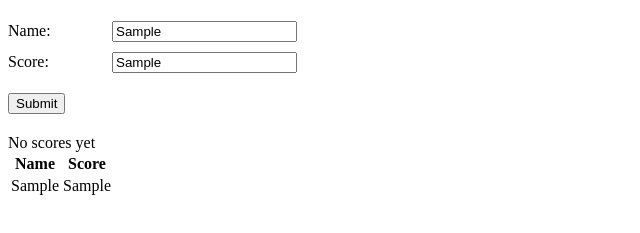
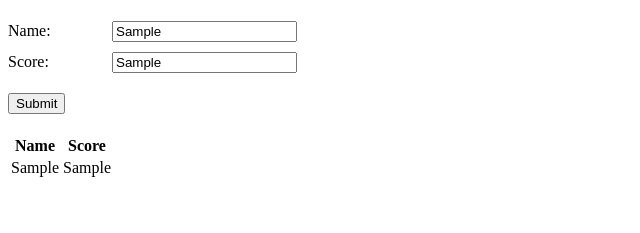
Before and after one commit to acciojob/game-high-scores-Mazhar-54321, a website: page main.html in a window 1280 px wide. Both pictures are taken after typing "Sample", "Sample" into the empty fields and a click on the button "Submit". Shown: the part 79-312 px from the top of the page, without its empty margins (0-640 px from the left). Drawn offline with Linux system fonts and the light colour scheme.

Commit message:
created a submission

```diff
--- a/main.html
+++ b/main.html
@@ -14,15 +14,10 @@
       <input type="text" id="score" /><br />
       <input type="button" value="Submit" onclick="saveScore()" />
     </form>
-    <div id="scores">No scores yet
+    <div id="scores">
       <table>
 
-        <tbody class="tbody">
-          <tr>
-            <th>Name</th>
-            <th>Score</th>
-          </tr>
-        </tbody>
+
       </table>
     </div>
 
--- a/script.js
+++ b/script.js
@@ -3,11 +3,12 @@ const nameInput = document.getElementById("name");
 const scoreInput = document.getElementById("score");
 const scores = document.getElementById("scores");
 var table = document.getElementsByTagName("table")[0];
-var tbody = document.querySelector(".tbody")
+var tbody = document.querySelector(".tbody");
+var scoresArray = []
 // Save score to Local Storage
 function saveScore() {
   // complete the code here
-	if(!nameInput.value.trim() || !scoreInput.value.trim()){
+  if (!nameInput.value.trim() || !scoreInput.value.trim()) {
     return;
   }
   console.log("save...")
@@ -16,36 +17,40 @@ function saveScore() {
 
 // Show scores in div
 function showScores() {
-  // complete the code
-  console.log("show scoers...")
-  //scores.textContent="";
-  table.innerHTML +=`
+  console.log("show scoers...");
+  let data = "";
+  if(!scoresArray.length){
+    data +="<tr><th>Name</th><th>Score</th></tr>";
+  }
+  data +=`
   <tr>
   <td>${nameInput.value.trim()}</td>
   <td>${scoreInput.value.trim()}</td>
   </tr>
   `
-  let localStorage =JSON.parse(window.localStorage.getItem("scores")??'[]');
-  window.localStorage.setItem("scores",JSON.stringify([...localStorage,[nameInput.value.trim(),scoreInput.value.trim()]]))
+  table.innerHTML +=data
+  let localStorage = JSON.parse(window.localStorage.getItem("scores") ?? '[]');
+  window.localStorage.setItem("scores", JSON.stringify([...localStorage, [nameInput.value.trim(), scoreInput.value.trim()]]));
+  scoresArray.push({a:1,b:2})
 }
-document.addEventListener("DOMContentLoaded",function () {
+document.addEventListener("DOMContentLoaded", function () {
   const form = document.getElementsByTagName("form")[0];
   let scores = window.localStorage.getItem("scores");
-console.log('scores===',scores)
-if(!scores){
+  console.log('scores===', scores)
+  if (!scores) {
     //table.style.display = "none";
-}else{
-  //document.getElementById("scores").textContent=""
- scores=JSON.parse(scores);
- let data=""
- scores.forEach((el)=>{
-  data+=`<tr>
+  } else {
+    scores = JSON.parse(scores);
+    scoresArray = scores;
+    let data = "<tr><th>Name</th><th>Score</th></tr>"
+    scores.forEach((el) => {
+      data += `<tr>
   <td>${el[0]}</td>
   <td>${el[1]}</td></tr>`
     })
- table.innerHTML+=data
+    table.innerHTML += data
   }
-form.addEventListener("submit",function(event){
+  form.addEventListener("submit", function (event) {
     event.preventDefault();
     saveScore();
   })
```
Lines whose indentation alone changed are shown as unchanged.
